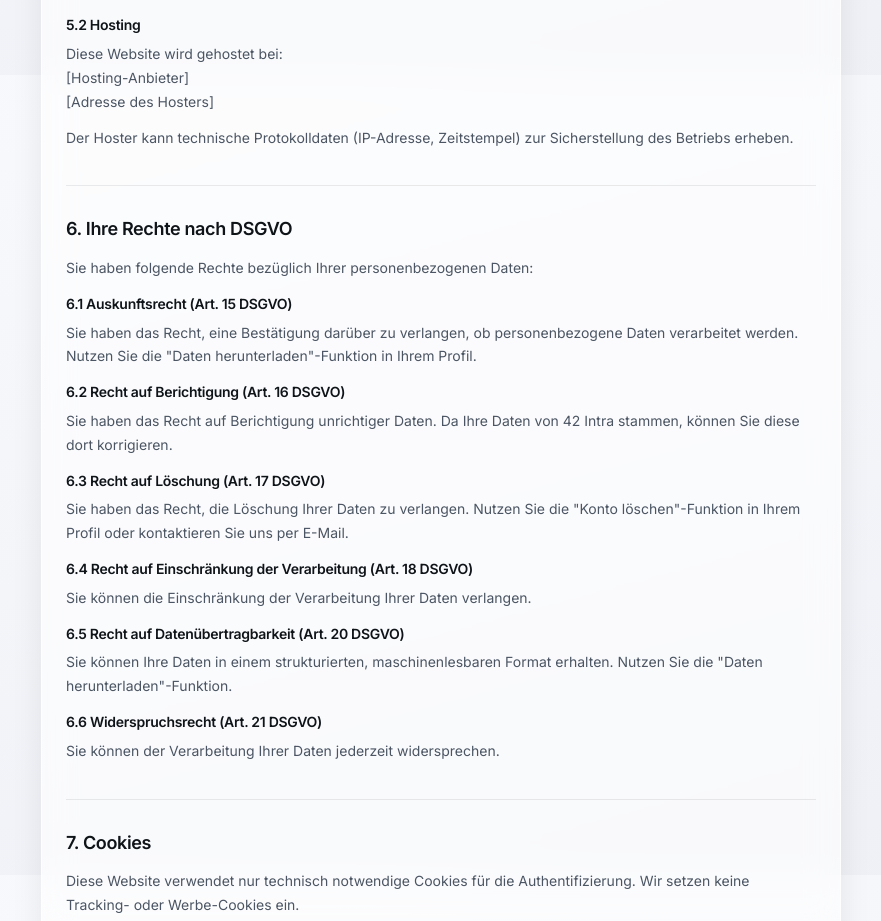
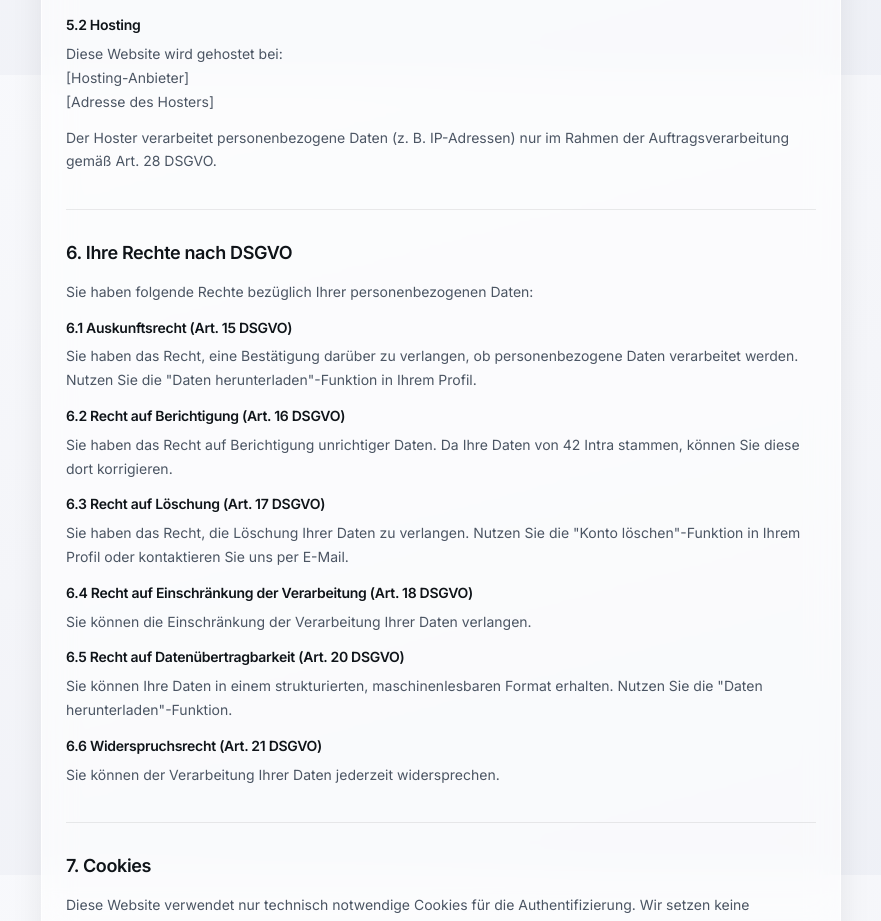
Before and after one commit to nweber23/42_ELO_Leaderboard, a React (Vite) app in the folder frontend/: page /privacy in a window 1280 px wide. Shown: the part 1525-2446 px from the top of the page, without its empty margins (199-1080 px from the left). Built offline with nearby package versions, Linux system fonts and the light colour scheme; no server answers.

Commit message:
fix: Update hosting data processing description to comply with GDPR regulations

```diff
--- a/frontend/src/pages/Privacy.tsx
+++ b/frontend/src/pages/Privacy.tsx
@@ -127,8 +127,7 @@ export function Privacy() {
               [Adresse des Hosters]
             </p>
             <p>
-              Der Hoster kann technische Protokolldaten (IP-Adresse, Zeitstempel)
-              zur Sicherstellung des Betriebs erheben.
+              Der Hoster verarbeitet personenbezogene Daten (z. B. IP-Adressen) nur im Rahmen der Auftragsverarbeitung gemäß Art. 28 DSGVO.
             </p>
           </section>
 
```
